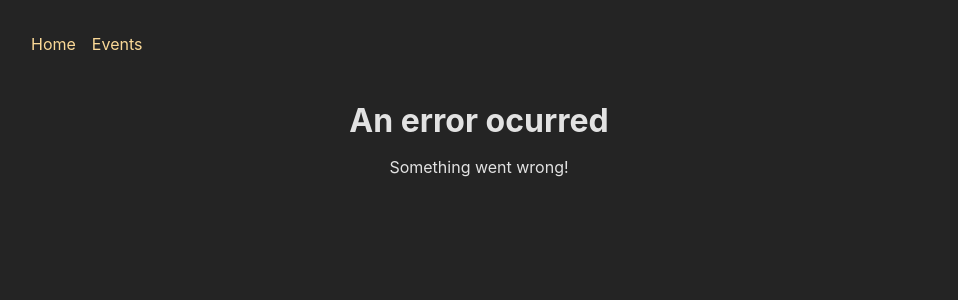
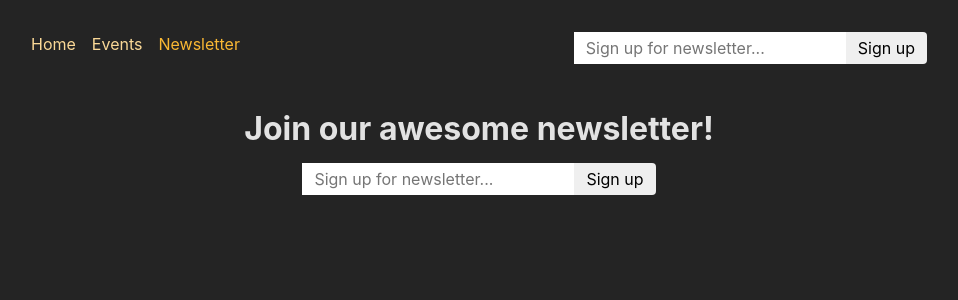
Before and after one commit to MaciejPrzyborowski/React-Event-Manager, a React (Create React App) app in the folder frontend/: page /newsletter in a window 1280 px wide. Shown: the top 300 px of the page, without its empty margins (161-1119 px from the left). Built offline with nearby package versions, Linux system fonts and the light colour scheme.

Commit message:
Added newsletter

```diff
--- a/frontend/src/App.js
+++ b/frontend/src/App.js
@@ -12,6 +12,7 @@
 import EventsRootLayout from "./pages/EventsRoot";
 import ErrorPage from "./pages/Error";
 import { manipulateEventAction } from "./components/EventForm";
+import NewsletterPage, { newsletterAction } from "./pages/Newsletter";
 
 const router = createBrowserRouter([
   {
@@ -21,7 +22,7 @@
     children: [
       { index: true, element: <HomePage /> },
       {
-        path: "events/",
+        path: "events",
         element: <EventsRootLayout />,
         children: [
           {
@@ -53,6 +54,11 @@
           },
         ],
       },
+      {
+        path: "newsletter",
+        element: <NewsletterPage />,
+        action: newsletterAction,
+      },
     ],
   },
 ]);
--- a/frontend/src/components/MainNavigation.js
+++ b/frontend/src/components/MainNavigation.js
@@ -1,6 +1,7 @@
 import { NavLink } from "react-router-dom";
 
 import classes from "./MainNavigation.module.css";
+import NewsletterSignup from "./NewsletterSignup";
 
 function MainNavigation() {
   return (
@@ -28,8 +29,19 @@
               Events
             </NavLink>
           </li>
+          <li>
+            <NavLink
+              to="/newsletter"
+              className={({ isActive }) =>
+                isActive ? classes.active : undefined
+              }
+            >
+              Newsletter
+            </NavLink>
+          </li>
         </ul>
       </nav>
+      <NewsletterSignup />
     </header>
   );
 }
--- /dev/null
+++ b/frontend/src/components/NewsletterSignup.js
@@ -0,0 +1,16 @@
+import classes from "./NewsletterSignup.module.css";
+
+function NewsletterSignup() {
+  return (
+    <form method="post" className={classes.newsletter}>
+      <input
+        type="email"
+        placeholder="Sign up for newsletter..."
+        aria-label="Sign up for newsletter"
+      />
+      <button>Sign up</button>
+    </form>
+  );
+}
+
+export default NewsletterSignup;
--- /dev/null
+++ b/frontend/src/components/NewsletterSignup.module.css
@@ -0,0 +1,18 @@
+.newsletter input,
+.newsletter button {
+  font: inherit;
+  padding: 0.25rem 0.75rem;
+  border-radius: 0;
+  border: none;
+}
+
+.newsletter button {
+  border-top-right-radius: 4px;
+  border-bottom-right-radius: 4px;
+  cursor: pointer;
+}
+
+.newsletter button:hover {
+  background-color: var(--color-primary-300);
+  color: var(--color-gray-800);
+}
--- /dev/null
+++ b/frontend/src/pages/Newsletter.js
@@ -0,0 +1,21 @@
+import NewsletterSignup from "../components/NewsletterSignup";
+import PageContent from "../components/PageContent";
+
+function NewsletterPage() {
+  return (
+    <PageContent title="Join our awesome newsletter!">
+      <NewsletterSignup />
+    </PageContent>
+  );
+}
+
+export default NewsletterPage;
+
+export async function newsletterAction({ request }) {
+  const data = await request.formData();
+  const email = data.get("email");
+
+  // send to backend newsletter server ...
+  console.log(email);
+  return { message: "Signup successful!" };
+}
```
